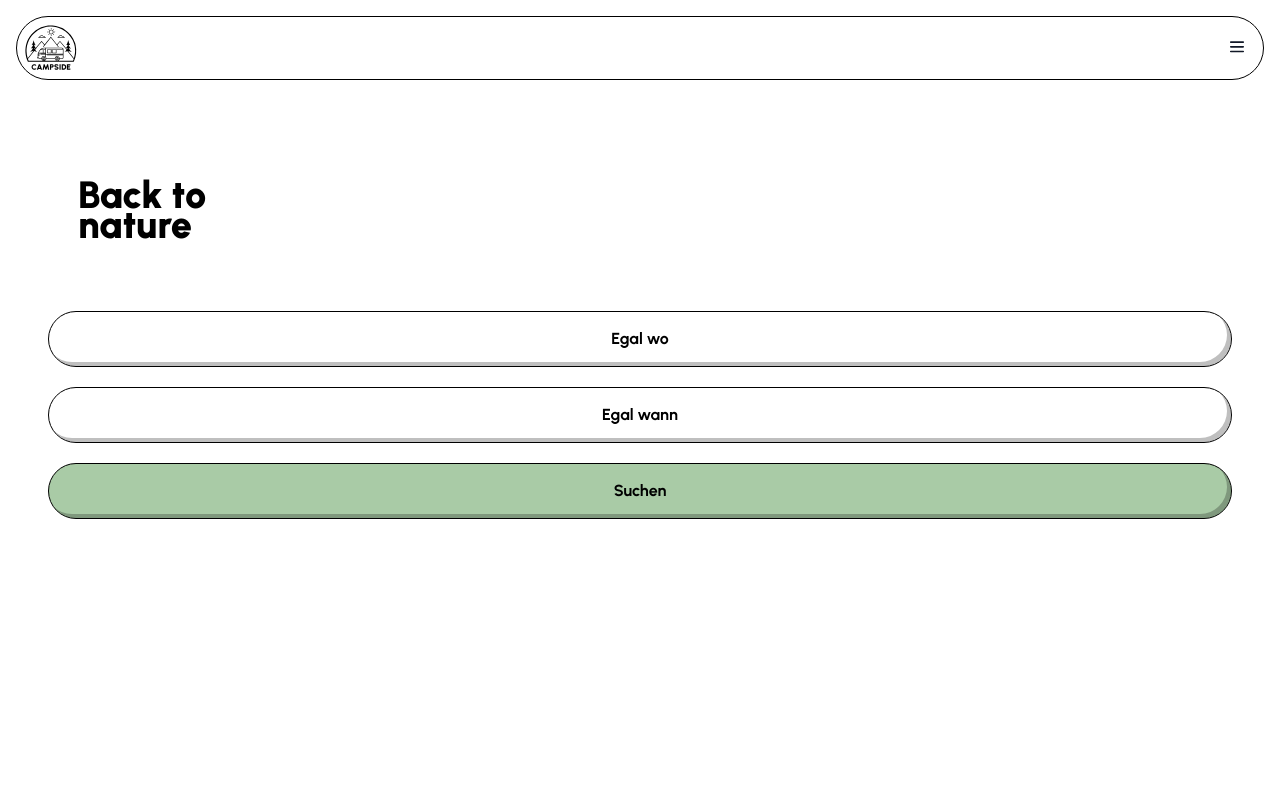
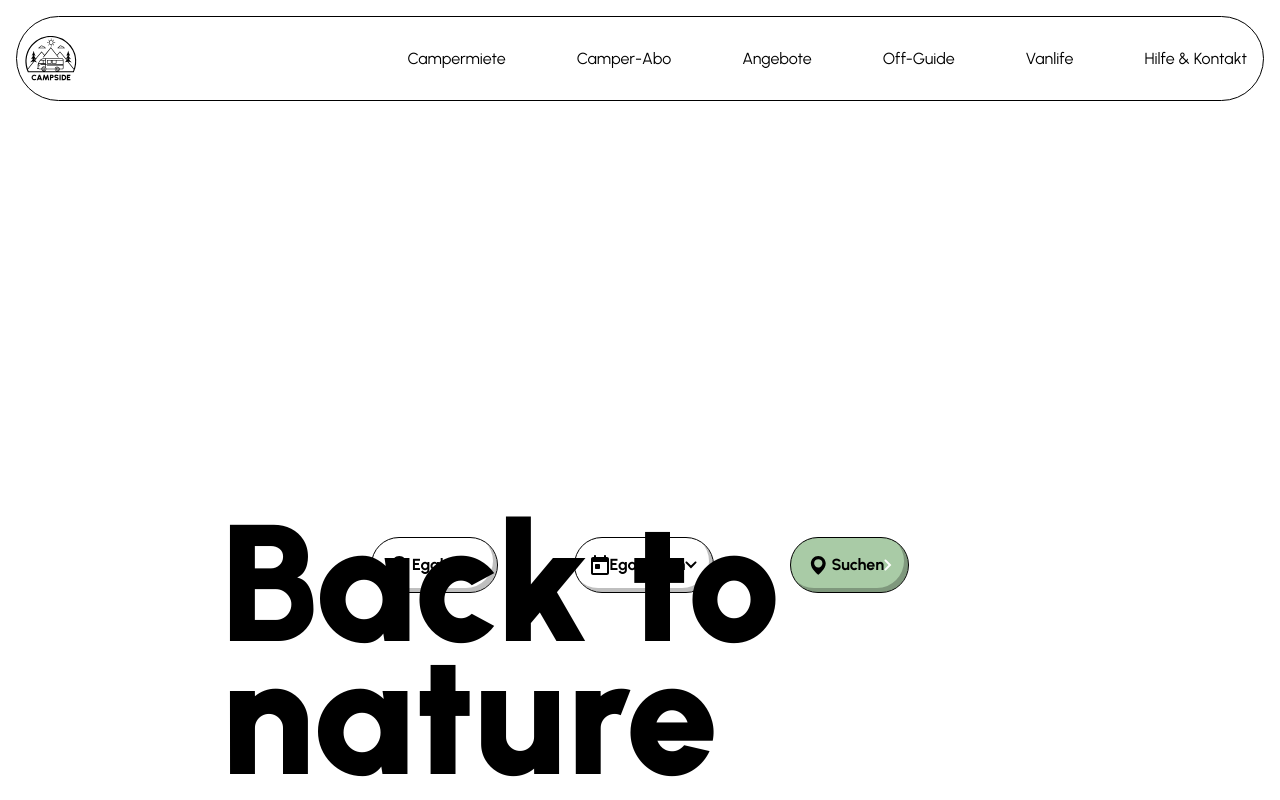
Before and after one commit to ChrstianH/Project_Back-to-Nature, a plain HTML site: page index.html in a window 1280 px wide. Shown: the top 800 px of the page. Drawn offline with Linux system fonts and the light colour scheme.

Commit message:
more CSS for media queries

```diff
--- a/assets/css/style.css
+++ b/assets/css/style.css
@@ -101,11 +101,12 @@ header > div {
   gap: 64px;
   padding: 64px 20px;
 }
-.cards {
+
+/* .cards {
   background-image: url(../img/Vector.svg);
   background-repeat: no-repeat;
 }
-
+ */
 .textbox {
   margin: 0 26px;
 }
@@ -142,9 +143,11 @@ header > div {
   border-radius: 15.7px;
   box-shadow: -5px -5px 0px 0px rgba(0, 0, 0, 0.25) inset;
 }
+
 .card img {
   width: 120px;
 }
+
 .card p {
   text-align: center;
   font-size: 16px;
@@ -152,6 +155,7 @@ header > div {
   line-height: 162.5%;
   letter-spacing: 0.2px;
 }
+
 .card h3 {
   text-align: center;
   font-size: 16px;
@@ -182,6 +186,7 @@ header > div {
   background-repeat: no-repeat;
   background-position: bottom right;
 }
+
 .carCards h3 {
   text-align: center;
   font-size: 16px;
@@ -189,28 +194,33 @@ header > div {
   line-height: 162.5%;
   letter-spacing: 0.37px;
 }
+
 .carCard-container {
   display: flex;
   flex-direction: column;
   gap: 40px;
   margin-bottom: 60px;
 }
+
 .carCard {
   border-radius: 50px;
   border: 1px solid #000;
 }
+
 .carCard h3 {
   font-size: 40px;
   font-family: UrbanistBlack;
   line-height: 93.4%;
   letter-spacing: 0.13px;
 }
+
 .carCard p {
   font-size: 20px;
   font-family: UrbanistRegular;
   line-height: 34px;
   letter-spacing: 0.133px;
 }
+
 .carCard p span {
   font-size: 40px;
   font-family: UrbanistRegular;
@@ -221,6 +231,7 @@ header > div {
   display: flex;
   justify-content: space-between;
 }
+
 .card-wrapper {
   padding: 14px 34px;
   display: flex;
@@ -233,6 +244,7 @@ header > div {
 
 .feature {
   display: flex;
+  height: 34px;
   justify-content: flex-start;
 }
 
@@ -282,7 +294,53 @@ footer .links a {
   justify-content: center;
 }
 
-.bgImg1 {
-  position: static;
-  top: 100px;
+@media screen and (min-width: 1024px) {
+  .menu {
+    display: flex;
+    gap: 55px;
+  }
+
+  .menu a {
+    text-decoration: none;
+    color: #000;
+    font-family: UrbanistRegular;
+    font-weight: 400;
+    padding: 24px 8px;
+    font-size: 16px;
+  }
+
+  .menu a:hover {
+    text-decoration: underline;
+    font-family: UrbanistBlack;
+    font-weight: 700;
+  }
+
+  .hero h1 {
+    font-size: 166px;
+    left: 200px;
+    top: 400px;
+    width: 590px;
+  }
+
+  .burger-wrapper {
+    display: none;
+  }
+
+  .buttons, .card-container, .carCard-container {
+    flex-direction: row;
+    justify-content: center;
+  }
+
+  .card {
+    margin: 0;
+  }
+
+  footer .links {
+    display: flex;
+    flex-direction: row;
+    gap: 55px;
+    text-align: center;
+    justify-content: center;
+  }
+
 }
--- a/index.html
+++ b/index.html
@@ -28,19 +28,19 @@
         <h1>Back to nature</h1>
         <div class="buttons">
           <div class="button">
-            <img src="" alt="" />
+            <img src="./assets/img/Location.svg" alt="" />
             <p>Egal wo</p>
-            <img src="" alt="" />
+            <img src="./assets/img/Mask.svg" alt="" />
           </div>
           <div class="button">
-            <img src="" alt="" />
+            <img src="./assets/img/Calendar.svg" alt="" />
             <p>Egal wann</p>
-            <img src="" alt="" />
+            <img src="./assets/img/Mask.svg" alt="" />
           </div>
           <div class="button search">
-            <img src="" alt="" />
+            <img src="./assets/img/Location.svg" alt="" />
             <p>Suchen</p>
-            <img src="" alt="" />
+            <img src="./assets/img/Mask2.svg" alt="" />
           </div>
         </div>
       </section>
@@ -233,7 +233,7 @@
         <img src="./assets/img/Facebook.png" alt="Facebook" />
         <img src="./assets/img/LinkedIn.png" alt="LinkedIn" />
       </div>
-      <div class="agb">pImpressum | Datenschutz | AGB</div>
+      <div class="agb">Impressum | Datenschutz | AGB</div>
     </footer>
   </body>
 </html>
```
Also changed, not shown: assets/img/Calendar.svg (added), assets/img/Location.svg (added), assets/img/Mask.svg (added), assets/img/Mask2.svg (added).
